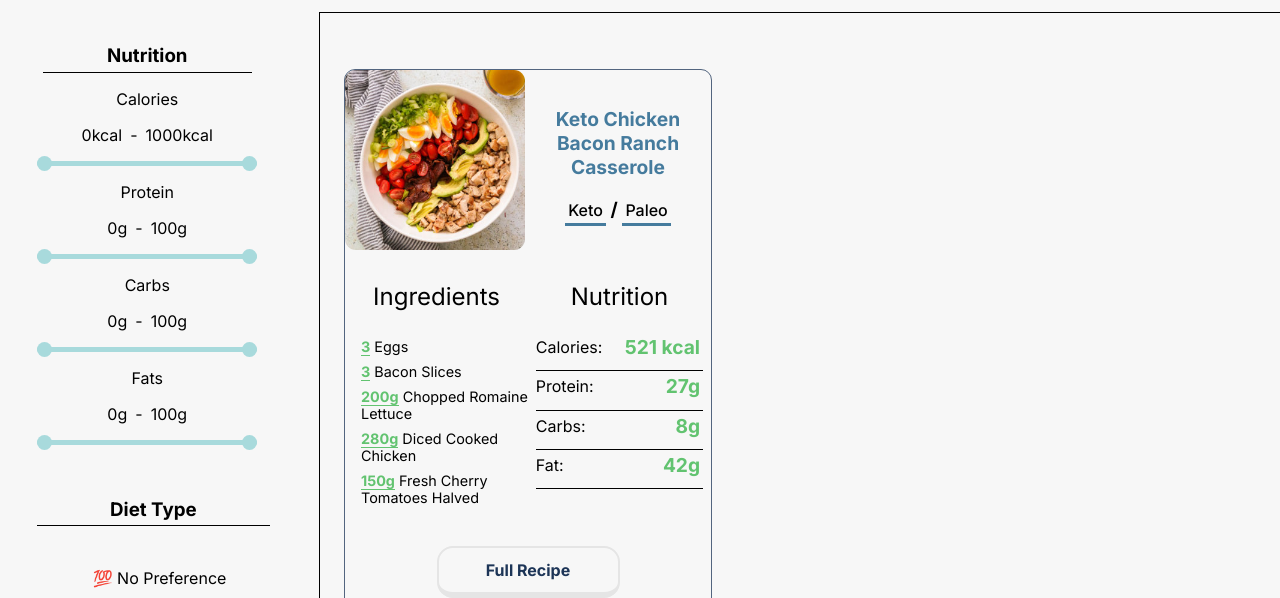
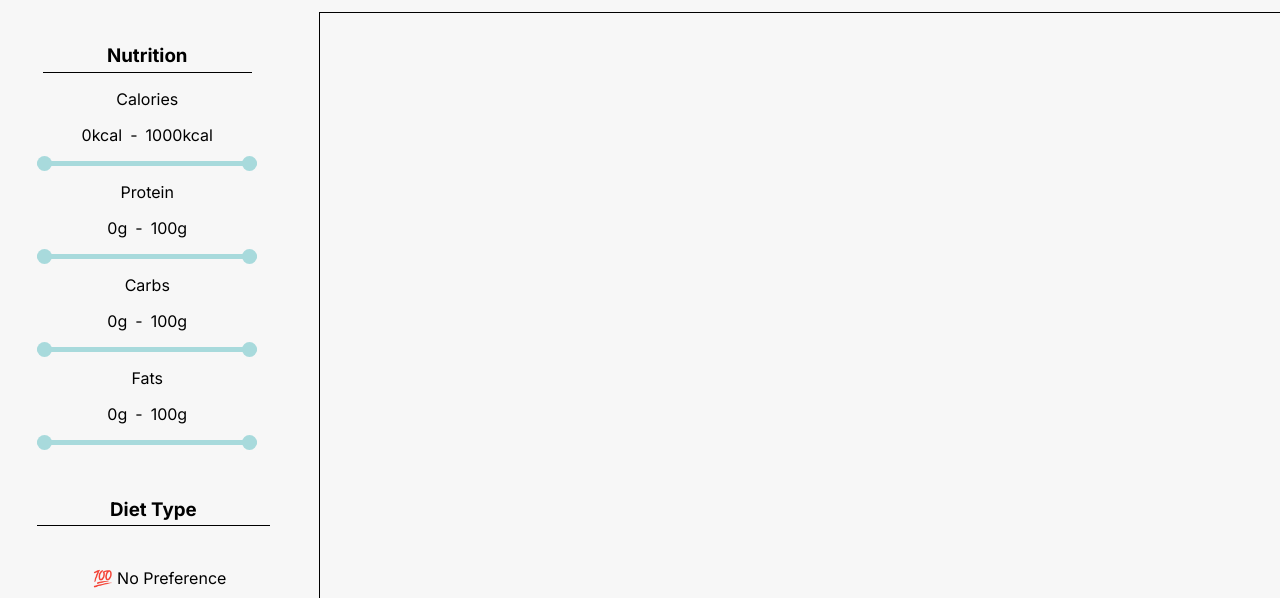
Before and after one commit to vajkke/MealRush, a plain HTML site: page index.html in a window 1280 px wide. Shown: the part 202-800 px from the top of the page. Drawn offline with Linux system fonts and the light colour scheme; no server answers.

```diff
--- a/index.html
+++ b/index.html
@@ -49,83 +49,7 @@
       <div class="sidebar-and-display">
         <nav class="sidebar"></nav>
 
-        <section class="recipe-display">
-          <div class="recipe-container">
-            <div class="top-side">
-              <img src="./img/dummyImage.jpg" class="recipe-image" />
-              <div class="right-top-side">
-                <h2 class="recipe-heading">
-                  Keto Chicken Bacon Ranch Casserole
-                </h2>
-                <h3 class="recipe--diet-types">
-                  <span class="first-recipe--diet-type recipe--diet-type"
-                    >Keto</span
-                  >
-                  /
-                  <span class="second-recipe--diet-type recipe--diet-type"
-                    >Paleo</span
-                  >
-                </h3>
-              </div>
-            </div>
-
-            <div class="bottom-side">
-              <div class="left-bottom-side">
-                <h2 class="ingredients-heading">Ingredients</h2>
-                <ul class="ingredients-list">
-                  <li class="ingredient">
-                    <span class="ingredient-value">3</span>
-                    <span class="ingredients-name">Eggs</span>
-                  </li>
-                  <li class="ingredient">
-                    <span class="ingredient-value">3</span>
-                    <span class="ingredients-name">Bacon Slices</span>
-                  </li>
-                  <li class="ingredient">
-                    <span class="ingredient-value">200g</span>
-                    <span class="ingredients-name"
-                      >Chopped Romaine Lettuce</span
-                    >
-                  </li>
-                  <li class="ingredient">
-                    <span class="ingredient-value">280g</span>
-                    <span class="ingredients-name">Diced Cooked Chicken</span>
-                  </li>
-                  <li class="ingredient">
-                    <span class="ingredient-value">150g</span>
-                    <span class="ingredients-name"
-                      >Fresh Cherry Tomatoes Halved</span
-                    >
-                  </li>
-                </ul>
-              </div>
-              <div class="right-bottom-side">
-                <h2 class="recipe-nutrition-heading">Nutrition</h2>
-                <ul class="nutritions-list">
-                  <li class="nutrition">
-                    <span class="calories">Calories: </span>
-                    <span class="calories-value nutrition-value">521 kcal</span>
-                  </li>
-                  <li class="nutrition">
-                    <span class="protein">Protein: </span>
-                    <span class="protein-value nutrition-value">27g</span>
-                  </li>
-                  <li class="nutrition">
-                    <span class="carbs">Carbs: </span>
-                    <span class="carbs-value nutrition-value">8g</span>
-                  </li>
-                  <li class="nutrition">
-                    <span class="fat">Fat: </span>
-                    <span class="fat-value nutrition-value">42g</span>
-                  </li>
-                </ul>
-              </div>
-            </div>
-            <div class="button">
-              <p class="full-recipe">Full Recipe</p>
-            </div>
-          </div>
-        </section>
+        <section class="recipe-display"></section>
       </div>
     </main>
     <div class="whole--mobile-menu hidden">
```
